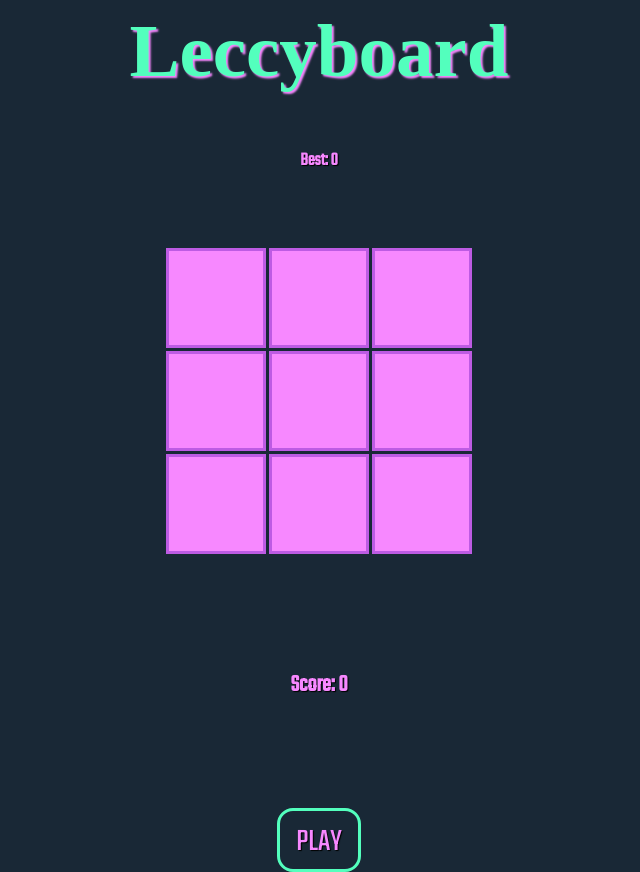
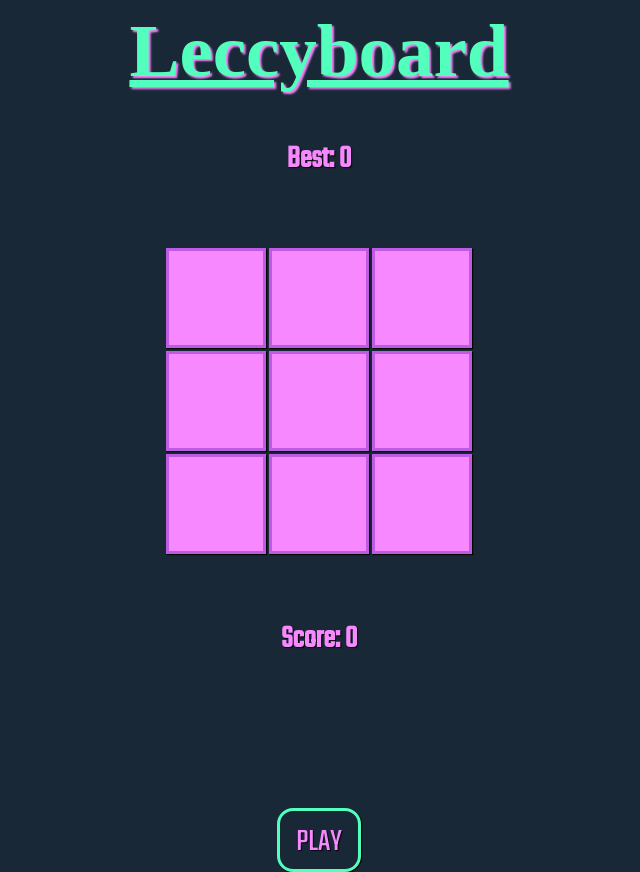
Before and after one commit to hevdevs/leccyboard, a React (Vite) app: page / in a window 1280 px wide. Shown: the whole page, without its empty margins (321-961 px from the left). Built offline with nearby package versions, Linux system fonts and the light colour scheme; a web font is replaced by a local one.

Commit message:
add button container

```diff
--- a/src/style.css
+++ b/src/style.css
@@ -8,8 +8,8 @@
     height: 100vh;
     display: grid;
     justify-content: center;
-    grid-template-rows: 15% 15% 50% 20%;
-    grid-template-areas: "header" "score" "soundboard";
+    grid-template-rows: 15% 15% 45% 25%;
+    grid-template-areas: "header" "score" "soundboard" "info";
     justify-items: center;
 
 }
@@ -20,6 +20,7 @@ header {
     text-shadow: 2px 2px 2px rgb(247, 136, 255);
     grid-area: header;
     font-weight: 500;
+    text-decoration: underline;
 }
 
 .sound--board {
@@ -30,12 +31,27 @@ header {
     grid-area: soundboard;
 }
 
+.score--container {
+    grid-area: "score";
+}
+
 #curr--score {
-    grid-area: "score";
+    font-size: 2rem;
+    margin-bottom: 0;
+    margin-top: 0.5rem;
     font-family: 'Teko';
     color:rgb(247, 136, 255);
     text-shadow: 1px 1px 1px rgb(0, 0, 0);
 }
+
+#best--score {
+    margin-top: 0;
+    font-size: 2rem;
+    font-family: 'Teko';
+    color:rgb(83, 255, 189);
+    text-shadow: 1px 1px 1px rgb(0, 0, 0);
+}
+
 h1 {
     font-size: 75px;
     margin-top:0;
@@ -50,6 +66,7 @@ button {
     padding: 0.5rem 1rem;
     font-family:'Teko', sans-serif;
     text-shadow: 1px 1px 1px rgb(0, 0, 0);
+    box-shadow: 1px 1px 1px rgb(0, 0, 0);
     color: rgb(247, 136, 255);
     font-size: 2rem;
 }
@@ -66,13 +83,29 @@ button:disabled {
     align-items: center;
     border: 3px solid rgb(189, 91, 227);
     font-size: 3em;
+    box-shadow: 1px 1px 1px rgb(0, 0, 0);
 }
 
 .button--card--active {
     background-color: rgb(83, 255, 189);
+    box-shadow: 1px 1px 1px rgb(0, 0, 0);
     text-align: center;
     justify-content: center;
     align-items: center;
     border: 3px solid rgb(132, 239, 198);
     font-size: 3em;
 }
+
+.desc--text {
+    margin-bottom: 1rem;
+    margin-top: 0;
+    color: rgb(255, 160, 65);
+    text-shadow: 1px 1px 1px rgb(0, 0, 0);
+    font-family:'Teko', sans-serif;
+    font-size: 2rem;
+}
+
+footer {
+    margin: 0;
+    grid-area: "info";
+}
```
